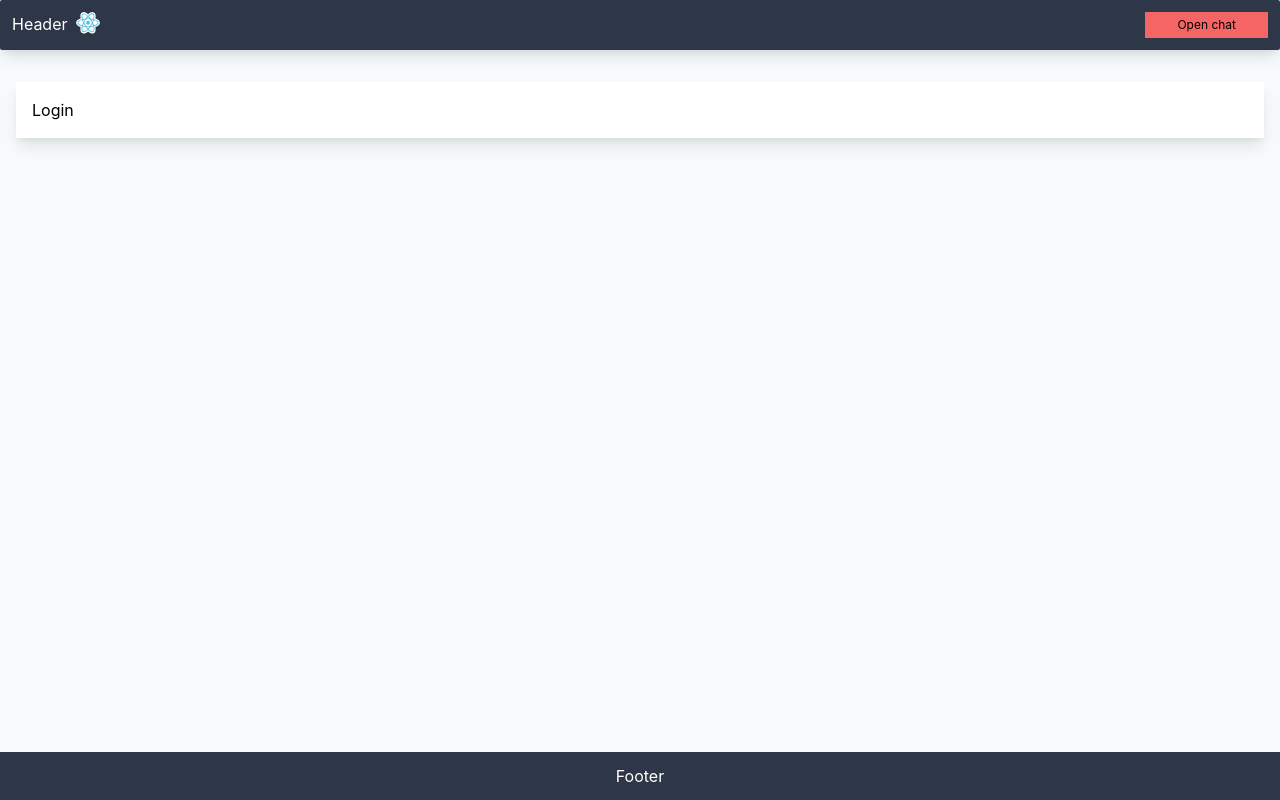
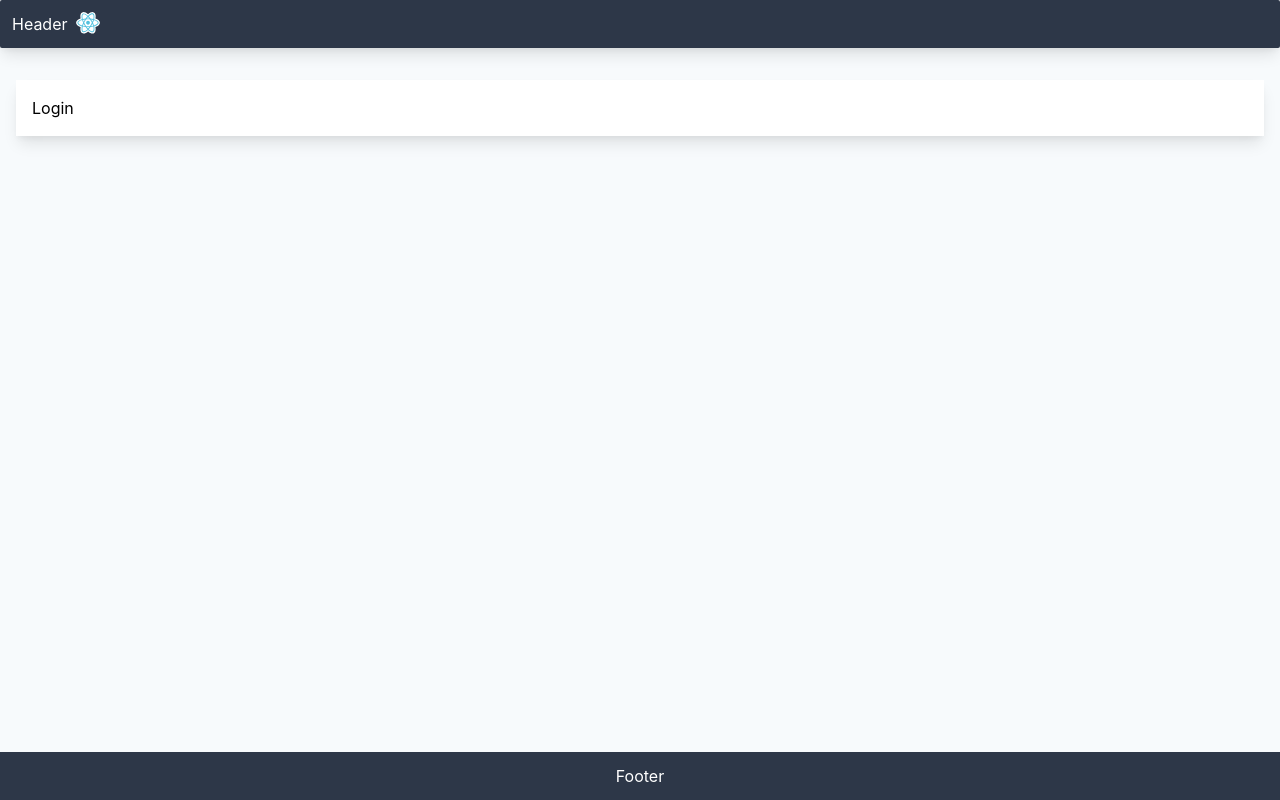
Before and after one commit to sedukhsergey/react-tailwind-boilerplate, a React (Create React App) app: page /en/login in a window 1280 px wide. Built offline with nearby package versions, Linux system fonts and the light colour scheme.

Commit message:
refactoring

```diff
--- a/src/modules/HeaderPublic/HeaderPublic.tsx
+++ b/src/modules/HeaderPublic/HeaderPublic.tsx
@@ -1,8 +1,6 @@
 import React from 'react';
-import { RedirectRouter } from '../../routes';
 import blueLogo from '../../images/react.svg';
 import redLogo from '../../images/redLogo.svg';
-import { Button } from '../../components';
 const HeaderPublic = () => {
     return (
         <div
@@ -21,18 +19,6 @@ const HeaderPublic = () => {
                 w-4 rounded-lg"
                 />
             </div>
-            <Button
-                handleClick={() => {
-                    RedirectRouter.goToPage404();
-                }}
-                looks={`${true ? 'small' : 'large'}`}
-                // customStyles={{
-                //     background: 'grey',
-                //     padding: '20px',
-                // }}
-            >
-                Open chat
-            </Button>
         </div>
     );
 };
--- a/src/routes/Navigator/Navigator.tsx
+++ b/src/routes/Navigator/Navigator.tsx
@@ -1,6 +1,6 @@
 import React from 'react';
 import { Redirect } from 'react-router';
-import { localStorage, browserLocale } from '../../utils';
+import { localStorage } from '../../utils';
 import { RoutesList } from '../../routes';
 
 const Navigator = () => {
--- a/src/routes/RouterConfig/RouterConfig.tsx
+++ b/src/routes/RouterConfig/RouterConfig.tsx
@@ -3,7 +3,6 @@ import { Redirect } from 'react-router-dom';
 import { DashboardLayout, Layout404, PublicLayout } from '../../layouts';
 import { Main, Page404, Login } from '../../screens';
 import { useMatch } from '../../hooks';
-import { browserLocale } from '../../utils';
 import { Navigator, RoutesList } from '../../routes';
 const RouterConfig = () => {
     const match = useMatch();
```
